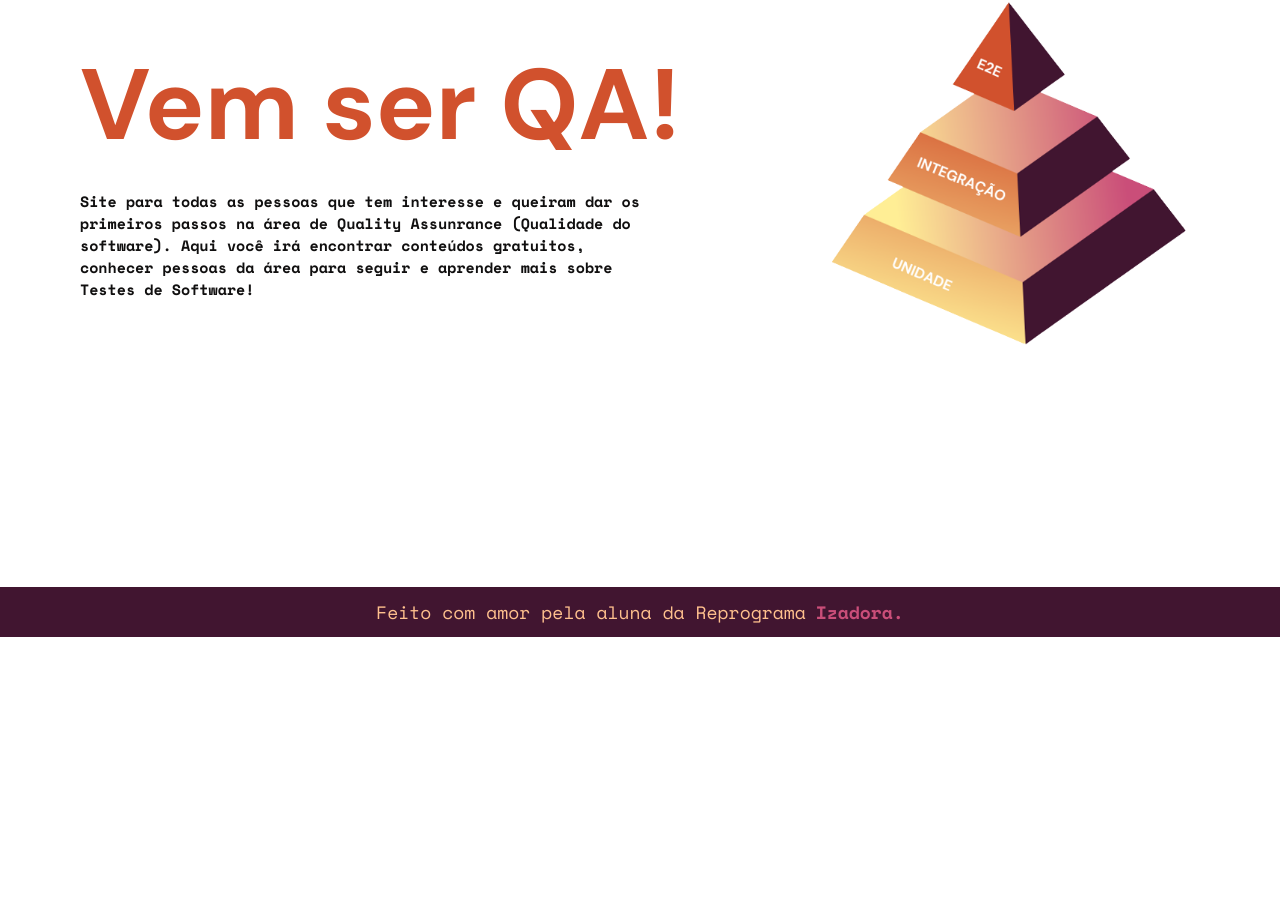
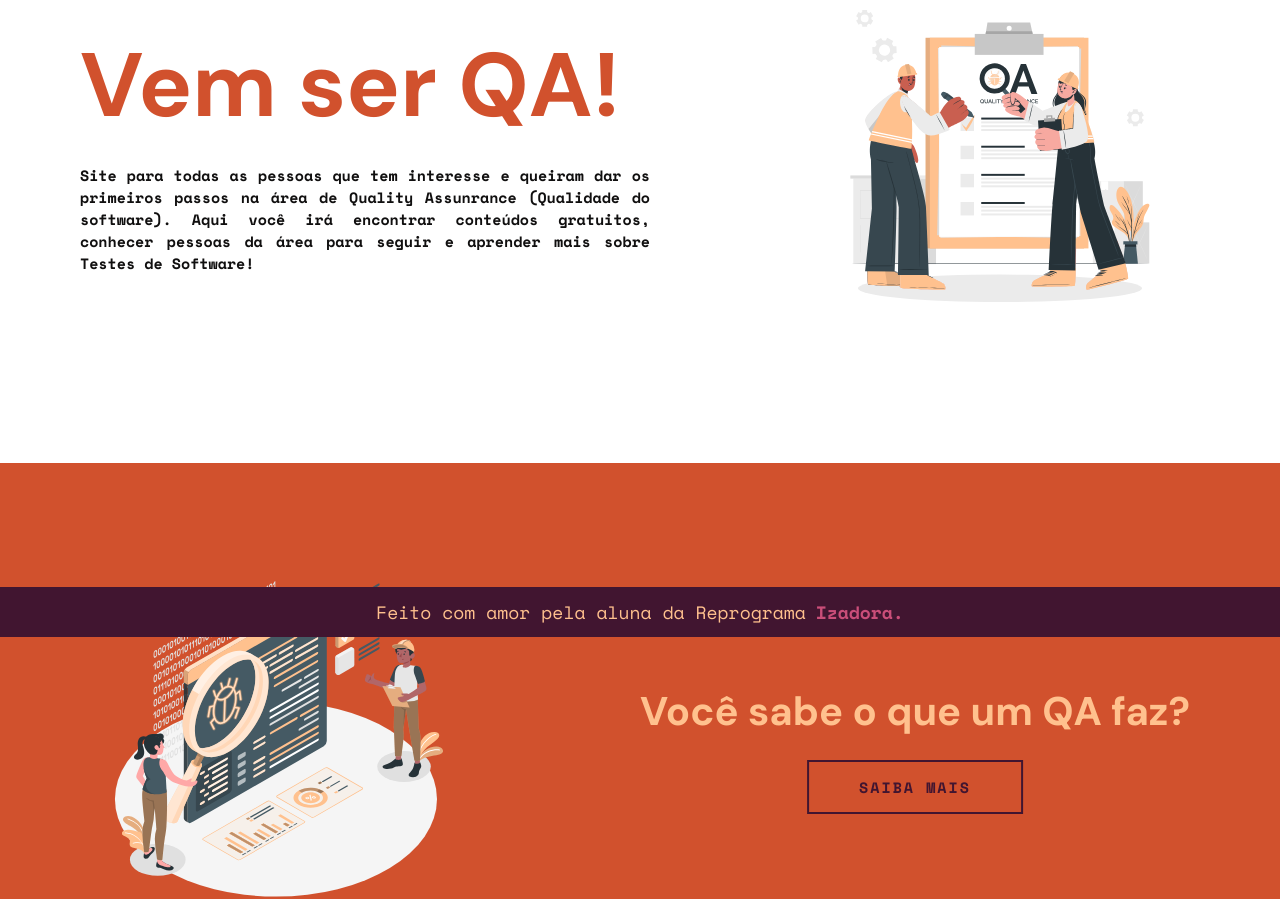
Before and after one commit to iiizadora/vemserqa, a React (Vite) app: page / in a window 1280 px wide. Shown: the part 163-1062 px from the top of the page. Before the commit the page ends 840 px from the top, so only its background shows below. Built offline with nearby package versions, Linux system fonts and the light colour scheme.

Commit message:
componente content finalizdo

```diff
--- a/src/components/About/About.jsx
+++ b/src/components/About/About.jsx
@@ -1,22 +1,20 @@
-import Piramide from "../../img/piramideTestes.png";
+
 import "./about.css";
-function About() {
+function About(props) {
   return (
     <div className="container-about">
       <div className="about-info">
-        <h1 className="about-tittle">Vem ser QA!</h1>
+        <h1 className="about-tittle">{props.children}</h1>
 
         <p className="about-text">
-          Site para todas as pessoas que tem interesse e queiram dar os primeiros passos na área de Quality Assunrance &#40;Qualidade do software&#41;. Aqui você irá encontrar conteúdos gratuitos, conhecer pessoas da área para seguir e aprender mais sobre Testes de Software!
-
-      </p>
+          {props.textAbout}
+        </p>
       </div>
       <img
-          className="about-image"
-          src={Piramide}
-          alt="Imagem da piramide de testes"
-        />
-
+        className="about-image"
+        src={props.image}
+        alt={props.description}
+      />
     </div>
   );
 }
--- a/src/components/About/about.css
+++ b/src/components/About/about.css
@@ -1,5 +1,5 @@
 .container-about {
-  height: 58.6rem;
+  height: 54.6rem;
   display: flex;
   flex-wrap: wrap;
   align-items: center;
@@ -8,7 +8,7 @@
 }
 .about-tittle {
   font-family: "DM Sans", sans-serif;
-  font-size: 10rem;
+  font-size: 9rem;
   color: var(--color-primary);
 }
 .about-info {
@@ -27,4 +27,5 @@
   font-size: 1.5rem;
   font-weight: 700;
   color: var(--color-text);
+  text-align: justify;
 }
--- /dev/null
+++ b/src/components/Button/Button.jsx
@@ -0,0 +1,14 @@
+import { Link } from "react-router-dom";
+import "./button.css";
+
+function Button(props) {
+  return (
+    <div className="container-button">
+      <Link className="button" to="/carreira">
+        {props.text}
+      </Link>
+    </div>
+  );
+}
+
+export default Button;
--- /dev/null
+++ b/src/components/Button/button.css
@@ -0,0 +1,42 @@
+.container-button{
+  position: absolute;
+  transform: translate(-50%,-50%);
+  }
+
+.button {
+  position: relative;
+  display: block;
+  color: var(--background-primary);
+  font-size: 1.5rem;
+  font-weight: bold;
+  font-family: "Space Mono", monospace;
+  text-decoration: none;
+  letter-spacing: 0.2rem;
+  margin: 30px 0;
+  border: 2px solid var(--background-primary);
+  padding: 14px 50px;
+  text-transform: uppercase;
+  overflow: hidden;
+  transition: 1s all ease;
+}
+
+.button::before {
+  background:var(--color-tertiary);;
+  content: "";
+  position: absolute;
+  top: 50%;
+  left: 50%;
+  transform: translate(-50%, -50%);
+  z-index: -1;
+  transition: all 0.6s ease;
+}
+.button::before {
+  width: 0%;
+  height: 100%;
+
+}
+
+.button:hover::before {
+  width: 100%;
+
+}
--- a/src/components/Menu/Menu.jsx
+++ b/src/components/Menu/Menu.jsx
@@ -17,7 +17,7 @@ function Menu() {
             </Link>
           </li>
           <li className="item">
-            <Link className="link" to="/historia">
+            <Link className="link" to="/carreira">
               Carreira
             </Link>
           </li>
--- /dev/null
+++ b/src/components/content/Content.jsx
@@ -0,0 +1,25 @@
+
+import Button from "../Button/Button";
+import "./content.css";
+
+function Content(props) {
+  return (
+    <div className="container">
+      <div className="container-content">
+        <img
+          className="image-content"
+          src={props.image}
+          alt={props.description}
+        />
+        <div className="box-content">
+          <h2 className="tittle">{props.tittle}</h2>
+          <div>
+            <Button text="Saiba mais"/>
+          </div>
+        </div>
+      </div>
+    </div>
+  );
+}
+
+export default Content;
--- /dev/null
+++ b/src/components/content/content.css
@@ -0,0 +1,31 @@
+.container-content {
+  height: 54.6rem;
+  display: flex;
+  flex-wrap: wrap;
+  align-items: center;
+  justify-content: space-between;
+  margin: 4rem 8rem;
+}
+.box-content{
+  display: flex;
+  flex-direction: column;
+  justify-content: center;
+  align-items: center;
+  width: 57rem;
+}
+.container{
+  background-color: var(--color-primary);
+}
+
+.image-content {
+  width: 40rem;
+  height: 35rem;
+}
+
+.tittle{
+  font-family: "DM Sans", sans-serif;
+  font-size: 4rem;
+  font-weight: bold;
+  color: var( --color-tertiary);
+  margin-bottom: 5rem;
+}
--- a/src/indice.css
+++ b/src/indice.css
@@ -1,4 +1,4 @@
-@import url("https://fonts.googleapis.com/css2?family=DM+Sans:ital,wght@0,400;0,500;0,700;1,400;1,500;1,700&family=Space+Mono:ital,wght@0,400;0,700;1,400;1,700&display=swap");
+@import url('https://fonts.googleapis.com/css2?family=DM+Sans:ital,wght@0,400;0,500;0,700;1,400;1,500;1,700&family=Roboto:ital,wght@0,400;0,500;1,300;1,400;1,500&family=Space+Mono:ital,wght@0,400;0,700;1,400;1,700&display=swap');
 * {
   margin: 0;
   padding: 0;
@@ -30,9 +30,4 @@ html {
   --color-secondary: #ca4e79;
   --color-tertiary: #ffc18e;
   --color-text: #100f0f;
-
-  --color-um: #ffee95;
-  --color-dois: #bd15e5;
-  --color-tres: #de30a9;
-  --color-um: #e754ed;
 }
--- a/src/pages/Conteudo/Conteudo.jsx
+++ b/src/pages/Conteudo/Conteudo.jsx
@@ -1,7 +1,10 @@
+import About from "../../components/About/About";
+
 function Conteudo() {
   return (
     <>
-      <h1>Conteúdo</h1>
+
+      <h1>Carreira</h1>
     </>
   );
 }
--- a/src/pages/Home/Home.jsx
+++ b/src/pages/Home/Home.jsx
@@ -1,10 +1,25 @@
 import About from "../../components/About/About";
-
+import Content from "../../components/content/Content";
+import Testes from "../../img/qaengineers1.svg";
+import QAImage from "../../img/qaengineers2.svg";
 function Home() {
   return (
     <>
-      <About></About>
-    </>
+      <About
+      children="Vem ser QA!"
+      textAbout="Site para todas as pessoas que tem interesse e queiram dar os
+      primeiros passos na área de Quality Assunrance &#40;Qualidade do
+      software&#41;. Aqui você irá encontrar conteúdos gratuitos, conhecer
+      pessoas da área para seguir e aprender mais sobre Testes de Software!"
+      image={Testes}
+      description ="Imagem de duas pessoas em frente a uma prancheta escrita QA"
+      />
+      <Content
+      image={QAImage}
+      tittle ="Você sabe o que um QA faz?"
+      />
+      <About/>
+</>
   );
 }
 
```
Also changed, not shown: src/img/qaengineers1.svg (added), src/img/qaengineers2.svg (added).
